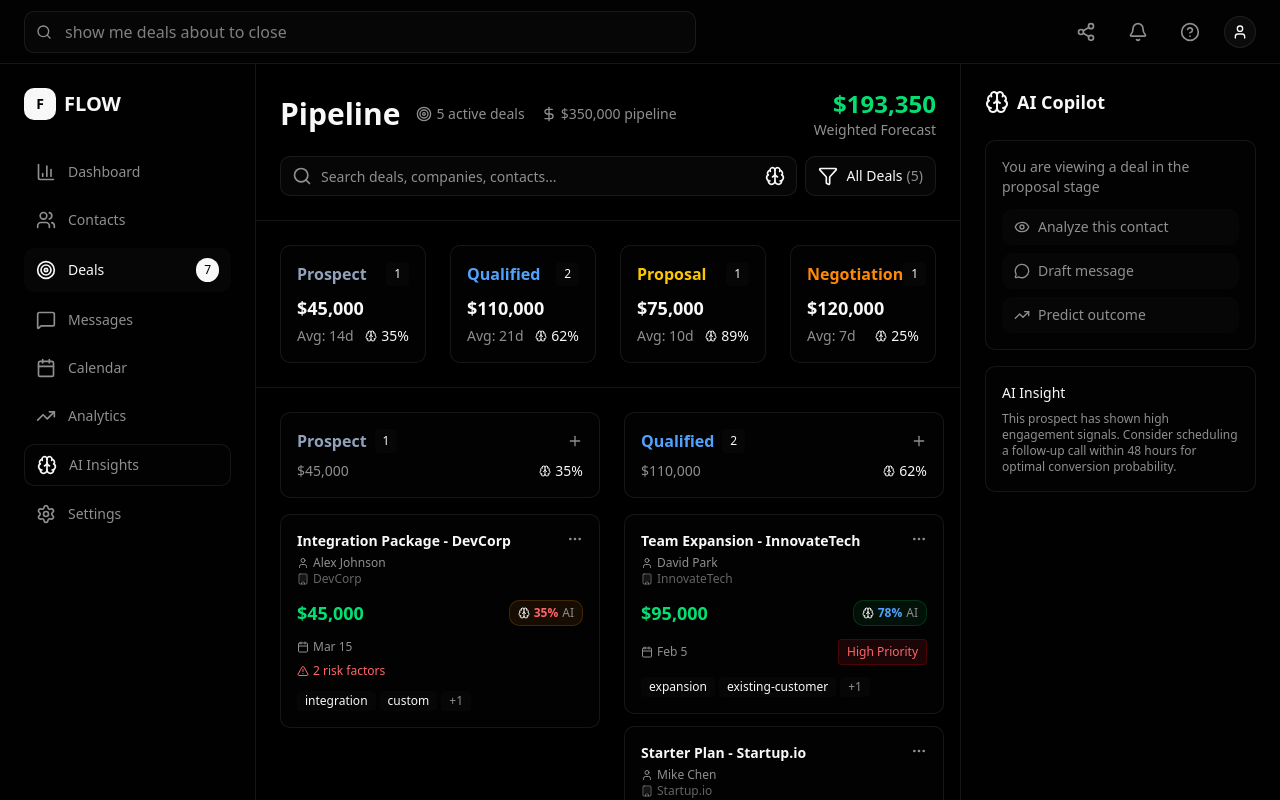
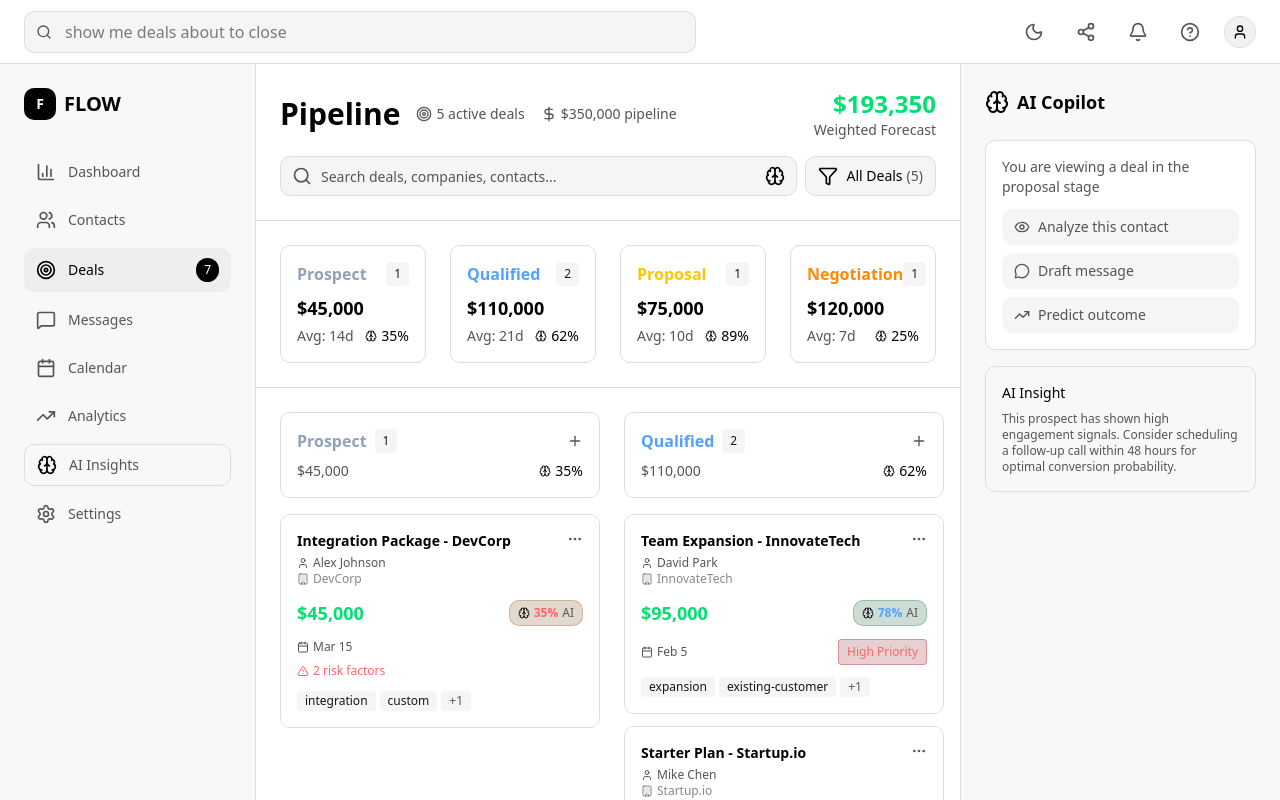
Before and after one commit to newtoallofthis123/flow-frontend, a React (Vite) app: page /deals in a window 1280 px wide. Built offline with nearby package versions, Linux system fonts and the light colour scheme.

Commit message:
feat: theme toggle and docs

```diff
--- a/index.html
+++ b/index.html
@@ -1,10 +1,23 @@
 <!doctype html>
-<html lang="en" class="dark">
+<html lang="en">
   <head>
     <meta charset="UTF-8" />
     <link rel="icon" type="image/svg+xml" href="/vite.svg" />
     <meta name="viewport" content="width=device-width, initial-scale=1.0" />
-    <title>Vite + React + TS</title>
+    <title>Flow: The AI Powered CRM of the Future</title>
+    <script>
+      // Prevent flash of wrong theme
+      (function() {
+        const savedTheme = localStorage.getItem('theme');
+        const prefersDark = window.matchMedia('(prefers-color-scheme: dark)').matches;
+        const theme = savedTheme || (prefersDark ? 'dark' : 'light');
+        if (theme === 'dark') {
+          document.documentElement.classList.add('dark');
+        } else {
+          document.documentElement.classList.remove('dark');
+        }
+      })();
+    </script>
   </head>
   <body>
     <div id="root"></div>
--- a/src/components/layout/Header.tsx
+++ b/src/components/layout/Header.tsx
@@ -1,4 +1,5 @@
 import { Search, Share2, Bell, HelpCircle, User } from 'lucide-react'
+import ThemeToggle from '../ui/ThemeToggle'
 
 const Header = () => {
   return (
@@ -15,13 +16,14 @@ const Header = () => {
       </div>
 
       <div className="flex items-center space-x-4">
-        <button className="p-2 text-muted-foreground hover:text-foreground transition-colors">
+        <ThemeToggle />
+        <button className="p-2 text-muted-foreground hover:text-foreground transition-colors rounded-lg hover:bg-accent">
           <Share2 className="w-5 h-5" />
         </button>
-        <button className="p-2 text-muted-foreground hover:text-foreground transition-colors">
+        <button className="p-2 text-muted-foreground hover:text-foreground transition-colors rounded-lg hover:bg-accent">
           <Bell className="w-5 h-5" />
         </button>
-        <button className="p-2 text-muted-foreground hover:text-foreground transition-colors">
+        <button className="p-2 text-muted-foreground hover:text-foreground transition-colors rounded-lg hover:bg-accent">
           <HelpCircle className="w-5 h-5" />
         </button>
         <div className="w-8 h-8 bg-accent rounded-full flex items-center justify-center border border-border">
--- /dev/null
+++ b/src/components/ui/ThemeToggle.tsx
@@ -0,0 +1,24 @@
+import { observer } from 'mobx-react-lite'
+import { Sun, Moon } from 'lucide-react'
+import { useStore } from '../../stores'
+
+const ThemeToggle = observer(() => {
+  const { themeStore } = useStore()
+
+  return (
+    <button
+      onClick={() => themeStore.toggleTheme()}
+      className="p-2 text-muted-foreground hover:text-foreground transition-colors rounded-lg hover:bg-accent"
+      aria-label={`Switch to ${themeStore.theme === 'light' ? 'dark' : 'light'} theme`}
+      title={`Switch to ${themeStore.theme === 'light' ? 'dark' : 'light'} theme`}
+    >
+      {themeStore.theme === 'light' ? (
+        <Moon className="w-5 h-5" />
+      ) : (
+        <Sun className="w-5 h-5" />
+      )}
+    </button>
+  )
+})
+
+export default ThemeToggle
--- a/src/index.css
+++ b/src/index.css
@@ -43,37 +43,38 @@
 
 :root {
   --radius: 0.625rem;
-  --background: oklch(1 0 0);
-  --foreground: oklch(0.145 0 0);
-  --card: oklch(1 0 0);
-  --card-foreground: oklch(0.145 0 0);
+  /* Vercel-inspired light theme */
+  --background: oklch(1 0 0); /* Pure white */
+  --foreground: oklch(0.09 0 0); /* Near black */
+  --card: oklch(1 0 0); /* Pure white */
+  --card-foreground: oklch(0.09 0 0);
   --popover: oklch(1 0 0);
-  --popover-foreground: oklch(0.145 0 0);
-  --primary: oklch(0.205 0 0);
-  --primary-foreground: oklch(0.985 0 0);
-  --secondary: oklch(0.97 0 0);
-  --secondary-foreground: oklch(0.205 0 0);
-  --muted: oklch(0.97 0 0);
-  --muted-foreground: oklch(0.556 0 0);
-  --accent: oklch(0.97 0 0);
-  --accent-foreground: oklch(0.205 0 0);
+  --popover-foreground: oklch(0.09 0 0);
+  --primary: oklch(0.09 0 0); /* Black for primary actions */
+  --primary-foreground: oklch(1 0 0); /* White text on primary */
+  --secondary: oklch(0.97 0 0); /* Very light gray */
+  --secondary-foreground: oklch(0.2 0 0); /* Dark gray text */
+  --muted: oklch(0.96 0 0); /* Light gray background */
+  --muted-foreground: oklch(0.45 0 0); /* Medium gray text */
+  --accent: oklch(0.96 0 0); /* Light gray accent */
+  --accent-foreground: oklch(0.09 0 0); /* Dark text */
   --destructive: oklch(0.577 0.245 27.325);
-  --border: oklch(0.922 0 0);
-  --input: oklch(0.922 0 0);
-  --ring: oklch(0.708 0 0);
+  --border: oklch(0.9 0 0); /* Light gray border */
+  --input: oklch(0.96 0 0); /* Light gray input background */
+  --ring: oklch(0.09 0 0); /* Black ring for focus */
   --chart-1: oklch(0.646 0.222 41.116);
   --chart-2: oklch(0.6 0.118 184.704);
   --chart-3: oklch(0.398 0.07 227.392);
   --chart-4: oklch(0.828 0.189 84.429);
   --chart-5: oklch(0.769 0.188 70.08);
-  --sidebar: oklch(0.985 0 0);
-  --sidebar-foreground: oklch(0.145 0 0);
-  --sidebar-primary: oklch(0.205 0 0);
-  --sidebar-primary-foreground: oklch(0.985 0 0);
-  --sidebar-accent: oklch(0.97 0 0);
-  --sidebar-accent-foreground: oklch(0.205 0 0);
-  --sidebar-border: oklch(0.922 0 0);
-  --sidebar-ring: oklch(0.708 0 0);
+  --sidebar: oklch(0.98 0 0); /* Slightly off-white */
+  --sidebar-foreground: oklch(0.09 0 0);
+  --sidebar-primary: oklch(0.09 0 0);
+  --sidebar-primary-foreground: oklch(1 0 0);
+  --sidebar-accent: oklch(0.95 0 0);
+  --sidebar-accent-foreground: oklch(0.2 0 0);
+  --sidebar-border: oklch(0.9 0 0);
+  --sidebar-ring: oklch(0.09 0 0);
 }
 
 .dark {
--- a/src/pages/Calendar.tsx
+++ b/src/pages/Calendar.tsx
@@ -4,15 +4,16 @@ import MainLayout from '../components/layout/MainLayout'
 import SearchBar from '../components/ui/SearchBar'
 import AIInsight from '../components/ui/AIInsight'
 import { Calendar as CalendarIcon, Clock, Video, MapPin, Users, Building, Target, Brain, Plus } from 'lucide-react'
-import { useState } from 'react'
+import { useParams, useNavigate } from 'react-router-dom'
 import { CalendarEvent } from '../stores/CalendarStore'
 
 const Calendar = observer(() => {
   const { calendarStore } = useStore()
-  const [selectedEventId, setSelectedEventId] = useState<string | null>(null)
+  const { id } = useParams<{ id: string }>()
+  const navigate = useNavigate()
 
-  const selectedEvent = selectedEventId
-    ? calendarStore.events.find(e => e.id === selectedEventId)
+  const selectedEvent = id
+    ? calendarStore.events.find(e => e.id === id)
     : null
 
   const formatDate = (date: Date) => {
@@ -100,9 +101,9 @@ const Calendar = observer(() => {
 
     return (
       <div
-        onClick={() => setSelectedEventId(event.id)}
+        onClick={() => navigate(`/calendar/${event.id}`)}
         className={`p-4 bg-card border-l-4 rounded-lg cursor-pointer hover:bg-accent/50 transition-all border border-border ${getPriorityColor(event.priority)} ${
-          selectedEventId === event.id ? 'ring-2 ring-primary' : ''
+          id === event.id ? 'ring-2 ring-primary' : ''
         }`}
       >
         {/* Event Header */}
--- a/src/pages/Contacts.tsx
+++ b/src/pages/Contacts.tsx
@@ -6,14 +6,15 @@ import HealthScore from '../components/ui/HealthScore'
 import SentimentIndicator from '../components/ui/SentimentIndicator'
 import AIInsight from '../components/ui/AIInsight'
 import { Phone, Mail, Building, Calendar, MessageSquare, DollarSign, Tag, Clock, TrendingUp, User } from 'lucide-react'
-import { useState } from 'react'
+import { useParams, useNavigate } from 'react-router-dom'
 
 const Contacts = observer(() => {
   const { contactsStore } = useStore()
-  const [selectedContactId, setSelectedContactId] = useState<string | null>(null)
+  const { id } = useParams<{ id: string }>()
+  const navigate = useNavigate()
 
-  const selectedContact = selectedContactId
-    ? contactsStore.contacts.find(c => c.id === selectedContactId)
+  const selectedContact = id
+    ? contactsStore.contacts.find(c => c.id === id)
     : null
 
   const formatCurrency = (amount: number) => {
@@ -104,9 +105,9 @@ const Contacts = observer(() => {
               {contactsStore.filteredContacts.map((contact) => (
                 <div
                   key={contact.id}
-                  onClick={() => setSelectedContactId(contact.id)}
+                  onClick={() => navigate(`/contacts/${contact.id}`)}
                   className={`p-4 rounded-lg border cursor-pointer transition-all ${
-                    selectedContactId === contact.id
+                    id === contact.id
                       ? 'bg-accent border-primary'
                       : 'bg-card border-border hover:bg-accent/50'
                   }`}
--- a/src/pages/Deals.tsx
+++ b/src/pages/Deals.tsx
@@ -5,15 +5,16 @@ import SearchBar from '../components/ui/SearchBar'
 import ProbabilityBadge from '../components/ui/ProbabilityBadge'
 import AIInsight from '../components/ui/AIInsight'
 import { Target, DollarSign, Calendar, Building, User, AlertTriangle, TrendingUp, Brain, Plus, MoreHorizontal, Users } from 'lucide-react'
-import { useState } from 'react'
+import { useParams, useNavigate } from 'react-router-dom'
 import { DealStage, Deal } from '../stores/DealsStore'
 
 const Deals = observer(() => {
   const { dealsStore } = useStore()
-  const [selectedDealId, setSelectedDealId] = useState<string | null>(null)
+  const { id } = useParams<{ id: string }>()
+  const navigate = useNavigate()
 
-  const selectedDeal = selectedDealId
-    ? dealsStore.deals.find(d => d.id === selectedDealId)
+  const selectedDeal = id
+    ? dealsStore.deals.find(d => d.id === id)
     : null
 
   const formatCurrency = (amount: number) => {
@@ -86,9 +87,9 @@ const Deals = observer(() => {
 
   const DealCard = ({ deal }: { deal: Deal }) => (
     <div
-      onClick={() => setSelectedDealId(deal.id)}
+      onClick={() => navigate(`/deals/${deal.id}`)}
       className={`p-4 bg-card border border-border rounded-lg cursor-pointer hover:bg-accent/50 transition-all ${
-        selectedDealId === deal.id ? 'ring-2 ring-primary' : ''
+        id === deal.id ? 'ring-2 ring-primary' : ''
       }`}
     >
       {/* Deal Header */}
@@ -320,7 +321,7 @@ const Deals = observer(() => {
                 </div>
               </div>
               <button
-                onClick={() => setSelectedDealId(null)}
+                onClick={() => navigate('/deals')}
                 className="text-muted-foreground hover:text-foreground transition-colors"
               >
                 ×
--- a/src/stores/RootStore.ts
+++ b/src/stores/RootStore.ts
@@ -5,6 +5,7 @@ import { ContactsStore } from './ContactsStore'
 import { DealsStore } from './DealsStore'
 import { MessagesStore } from './MessagesStore'
 import { CalendarStore } from './CalendarStore'
+import { ThemeStore } from './ThemeStore'
 
 export class RootStore {
   userStore: UserStore
@@ -13,6 +14,7 @@ export class RootStore {
   dealsStore: DealsStore
   messagesStore: MessagesStore
   calendarStore: CalendarStore
+  themeStore: ThemeStore
 
   constructor() {
     this.userStore = new UserStore()
@@ -21,6 +23,7 @@ export class RootStore {
     this.dealsStore = new DealsStore()
     this.messagesStore = new MessagesStore()
     this.calendarStore = new CalendarStore()
+    this.themeStore = new ThemeStore()
     makeAutoObservable(this)
   }
 }
--- /dev/null
+++ b/src/stores/ThemeStore.ts
@@ -0,0 +1,51 @@
+import { makeAutoObservable, reaction } from 'mobx'
+
+export type Theme = 'light' | 'dark'
+
+export class ThemeStore {
+  theme: Theme = 'dark'
+
+  constructor() {
+    makeAutoObservable(this)
+    this.initializeTheme()
+
+    // Sync theme changes to DOM
+    reaction(
+      () => this.theme,
+      (theme) => {
+        this.applyTheme(theme)
+        localStorage.setItem('theme', theme)
+      }
+    )
+  }
+
+  private initializeTheme() {
+    // Check localStorage first
+    const savedTheme = localStorage.getItem('theme') as Theme | null
+    if (savedTheme && (savedTheme === 'light' || savedTheme === 'dark')) {
+      this.theme = savedTheme
+    } else {
+      // Check system preference
+      const prefersDark = window.matchMedia('(prefers-color-scheme: dark)').matches
+      this.theme = prefersDark ? 'dark' : 'light'
+    }
+    this.applyTheme(this.theme)
+  }
+
+  private applyTheme(theme: Theme) {
+    const html = document.documentElement
+    if (theme === 'dark') {
+      html.classList.add('dark')
+    } else {
+      html.classList.remove('dark')
+    }
+  }
+
+  toggleTheme() {
+    this.theme = this.theme === 'light' ? 'dark' : 'light'
+  }
+
+  setTheme(theme: Theme) {
+    this.theme = theme
+  }
+}
```
Also changed, not shown: src/App.tsx (+16 -0 lines), src/pages/Messages.tsx (+9 -8 lines), 2 other files (tests, documents, lock files or other folders).
